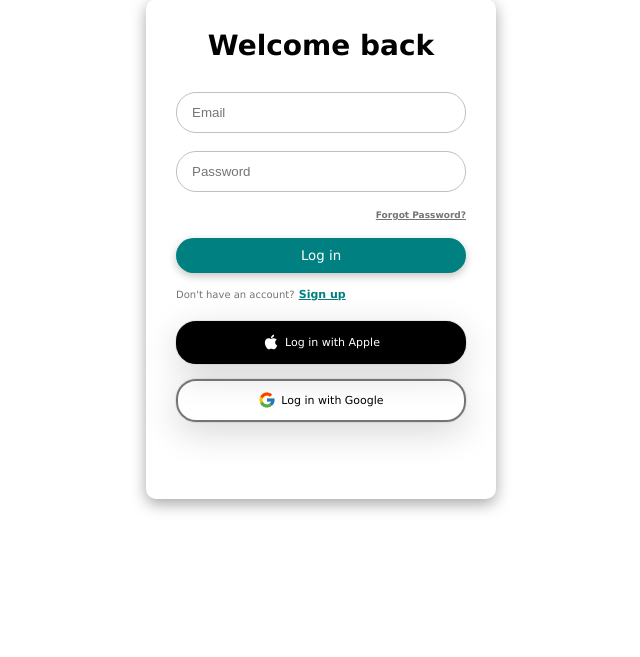
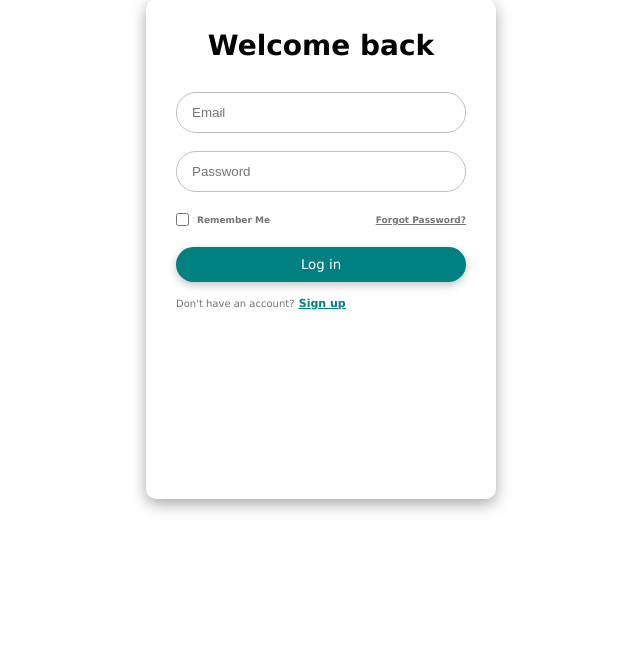
Before and after one commit to huzaius/qnahub, a Flask app: page /login in a window 1280 px wide. Shown: the part 159-816 px from the top of the page, without its empty margins (319-959 px from the left). Run offline with Flask 3, Linux system fonts and the light colour scheme.

Commit message:
Login and Registration WTForms

```diff
--- /dev/null
+++ b/forms.py
@@ -0,0 +1,21 @@
+from wtforms import Form, BooleanField, StringField, PasswordField, validators, SubmitField
+
+
+class RegistrationForm(Form):
+    username = StringField('Username', [validators.Length(min=4, max=25)])
+    email = StringField('Email Address', [validators.Length(min=6, max=35)])
+    password = PasswordField('New Password', [
+        validators.DataRequired(),
+        validators.EqualTo('confirm_password', message='Passwords must match')
+    ])
+    confirm_password = PasswordField('Confirm Password', validators=[
+                                     validators.DataRequired()])
+    submit = SubmitField('Sign Up')
+
+
+class LoginForm(Form):
+    email = StringField('Email', [validators.Length(min=6, max=35)])
+    username = StringField('Username', [validators.Length(min=4, max=25)])
+    password = PasswordField('Password', [validators.DataRequired()])
+    remember = BooleanField('Remember Me')
+    submit = SubmitField('Login')
--- a/main.py
+++ b/main.py
@@ -1,5 +1,5 @@
 from flask import Flask,render_template,request,url_for,redirect,flash
-
+from forms import RegistrationForm,LoginForm
 
 
 
@@ -22,13 +22,15 @@ def index():
 def question():
     return render_template("question.html",title="Question")
 
-@app.route("/login")
+@app.route("/login",methods=["GET","POST"])
 def login():
-    return render_template("login.html")
+    form = LoginForm()
+    return render_template("login.html",form=form)
 
-@app.route("/register")
+@app.route("/register",methods=["GET","POST"])
 def register():
-    return render_template("register.html")
+    form = RegistrationForm()
+    return render_template("register.html",form=form)
 
 @app.route("/users")
 def users():
--- a/pyproject.toml
+++ b/pyproject.toml
@@ -4,4 +4,6 @@ version = "0.1.0"
 description = "This is a simple Q&A app"
 readme = "README.md"
 requires-python = ">=3.12"
-dependencies = []
+dependencies = [
+    "wtforms>=3.2.1",
+]
--- a/static/style/login.css
+++ b/static/style/login.css
@@ -41,11 +41,10 @@
 }
 
 .page-link {
-  text-decoration: underline;
+  display: flex;
+  justify-content: space-between;
+  align-items: center;
   margin: 0;
-  text-align: end;
-  color: #747474;
-  text-decoration-color: #747474;
 }
 
 .page-link-label {
@@ -54,10 +53,8 @@
         "Lucida Sans Unicode", Geneva, Verdana, sans-serif;
   font-size: 9px;
   font-weight: 700;
-}
-
-.page-link-label:hover {
-  color: #000;
+  color: #747474;
+  text-decoration: underline;
 }
 
 .form-btn {
@@ -75,6 +72,32 @@
 
 .form-btn:active {
   box-shadow: none;
+}
+
+.page-link-label:hover {
+  color: #000;
+}
+
+.form-check {
+  /* Override Bootstrap for custom alignment */
+  padding-left: 0;
+  display: flex;
+  align-items: center;
+  gap: 5px;
+}
+
+.form-check-input {
+  /* Reset Bootstrap's float and negative margin */
+  float: none;
+  margin-left: 0;
+}
+
+.form-check-label {
+  /* Match the font from the 'Forgot Password' link */
+  font-family: "Lucida Sans", "Lucida Sans Regular", "Lucida Grande", "Lucida Sans Unicode", Geneva, Verdana, sans-serif;
+  font-size: 9px;
+  font-weight: 700;
+  color: #747474;
 }
 
 .sign-up-label {
--- a/templates/login.html
+++ b/templates/login.html
@@ -1,46 +1,29 @@
+<link rel="stylesheet" href="{{ url_for('static', filename='style/login.css') }}">
 
 
-<link rel="stylesheet" href="{{ url_for('static', filename='style/login.css') }}">
 <div class="container">
-<div class="form-container">
-  <p class="title">Welcome back</p>
-  <form class="form">
-    <input type="email" class="input" placeholder="Email">
-    <input type="password" class="input" placeholder="Password">
-    <p class="page-link">
-      <span class="page-link-label">Forgot Password?</span>
+  <div class="form-container">
+    <p class="title">Welcome back</p>
+    <form class="form" method="post" action="{{ url_for('login') }}">
+      {# CSRF protection with Flask-WTF #}
+      {{ form.hidden_tag() if form.hidden_tag }}
+
+
+      {{ form.email(class="input", placeholder="Email") }}
+      {{ form.password(class="input", placeholder="Password") }}
+      <div class="page-link">
+        <div class="form-check">
+          {{ form.remember(class="form-check-input") }}
+          {{ form.remember.label(class="form-check-label") }}
+        </div>
+        <a href="#" class="page-link-label">Forgot Password?</a>
+      </div>
+      <button type="submit" class="form-btn">Log in</button>
+    </form>
+
+
+    <p class="sign-up-label">
+      Don't have an account? <a href="{{ url_for('register')  }}" class="sign-up-link">Sign up</a>
     </p>
-    <button class="form-btn">Log in</button>
-  </form>
-  <p class="sign-up-label">
-    Don't have an account? <a href="{{ url_for('register')  }}" class="sign-up-link">Sign up</a>
-  </p>
-  <div class="buttons-container">
-    <div class="apple-login-button">
-      <svg stroke="currentColor" fill="currentColor" stroke-width="0" class="apple-icon" viewBox="0 0 1024 1024"
-        height="1em" width="1em" xmlns="http://www.w3.org/2000/svg">
-        <path
-          d="M747.4 535.7c-.4-68.2 30.5-119.6 92.9-157.5-34.9-50-87.7-77.5-157.3-82.8-65.9-5.2-138 38.4-164.4 38.4-27.9 0-91.7-36.6-141.9-36.6C273.1 298.8 163 379.8 163 544.6c0 48.7 8.9 99 26.7 150.8 23.8 68.2 109.6 235.3 199.1 232.6 46.8-1.1 79.9-33.2 140.8-33.2 59.1 0 89.7 33.2 141.9 33.2 90.3-1.3 167.9-153.2 190.5-221.6-121.1-57.1-114.6-167.2-114.6-170.7zm-105.1-305c50.7-60.2 46.1-115 44.6-134.7-44.8 2.6-96.6 30.5-126.1 64.8-32.5 36.8-51.6 82.3-47.5 133.6 48.4 3.7 92.6-21.2 129-63.7z">
-        </path>
-      </svg>
-      <span>Log in with Apple</span>
-    </div>
-    <div class="google-login-button">
-      <svg stroke="currentColor" fill="currentColor" stroke-width="0" version="1.1" x="0px" y="0px" class="google-icon"
-        viewBox="0 0 48 48" height="1em" width="1em" xmlns="http://www.w3.org/2000/svg">
-        <path fill="#FFC107" d="M43.611,20.083H42V20H24v8h11.303c-1.649,4.657-6.08,8-11.303,8c-6.627,0-12-5.373-12-12
-	c0-6.627,5.373-12,12-12c3.059,0,5.842,1.154,7.961,3.039l5.657-5.657C34.046,6.053,29.268,4,24,4C12.955,4,4,12.955,4,24
-	c0,11.045,8.955,20,20,20c11.045,0,20-8.955,20-20C44,22.659,43.862,21.35,43.611,20.083z"></path>
-        <path fill="#FF3D00" d="M6.306,14.691l6.571,4.819C14.655,15.108,18.961,12,24,12c3.059,0,5.842,1.154,7.961,3.039l5.657-5.657
-	C34.046,6.053,29.268,4,24,4C16.318,4,9.656,8.337,6.306,14.691z"></path>
-        <path fill="#4CAF50" d="M24,44c5.166,0,9.86-1.977,13.409-5.192l-6.19-5.238C29.211,35.091,26.715,36,24,36
-	c-5.202,0-9.619-3.317-11.283-7.946l-6.522,5.025C9.505,39.556,16.227,44,24,44z"></path>
-        <path fill="#1976D2" d="M43.611,20.083H42V20H24v8h11.303c-0.792,2.237-2.231,4.166-4.087,5.571
-	c0.001-0.001,0.002-0.001,0.003-0.002l6.19,5.238C36.971,39.205,44,34,44,24C44,22.659,43.862,21.35,43.611,20.083z">
-        </path>
-      </svg>
-      <span>Log in with Google</span>
-    </div>
   </div>
 </div>
-</div>
```
Also changed, not shown: templates/register.html (+21 -0 lines), 1 other file.
